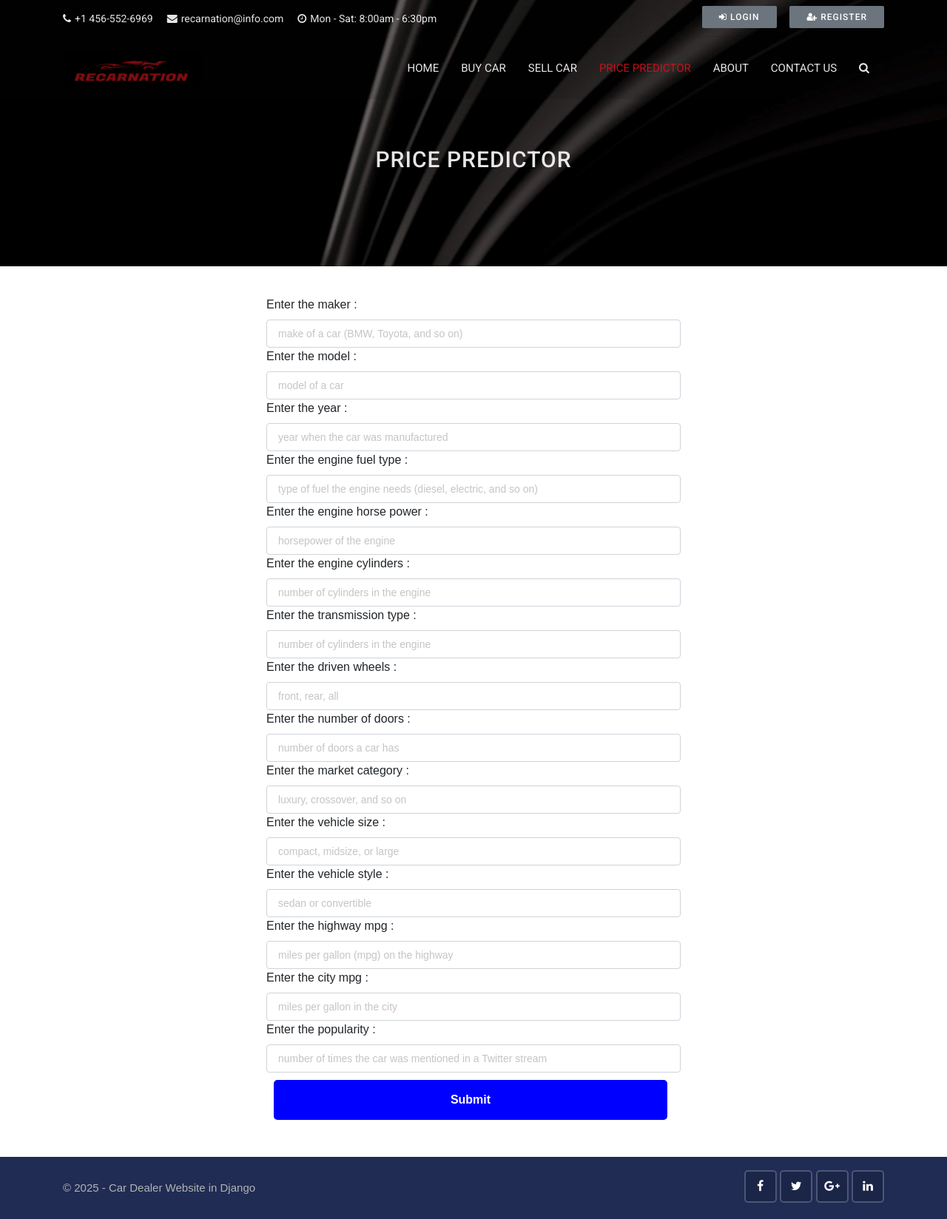
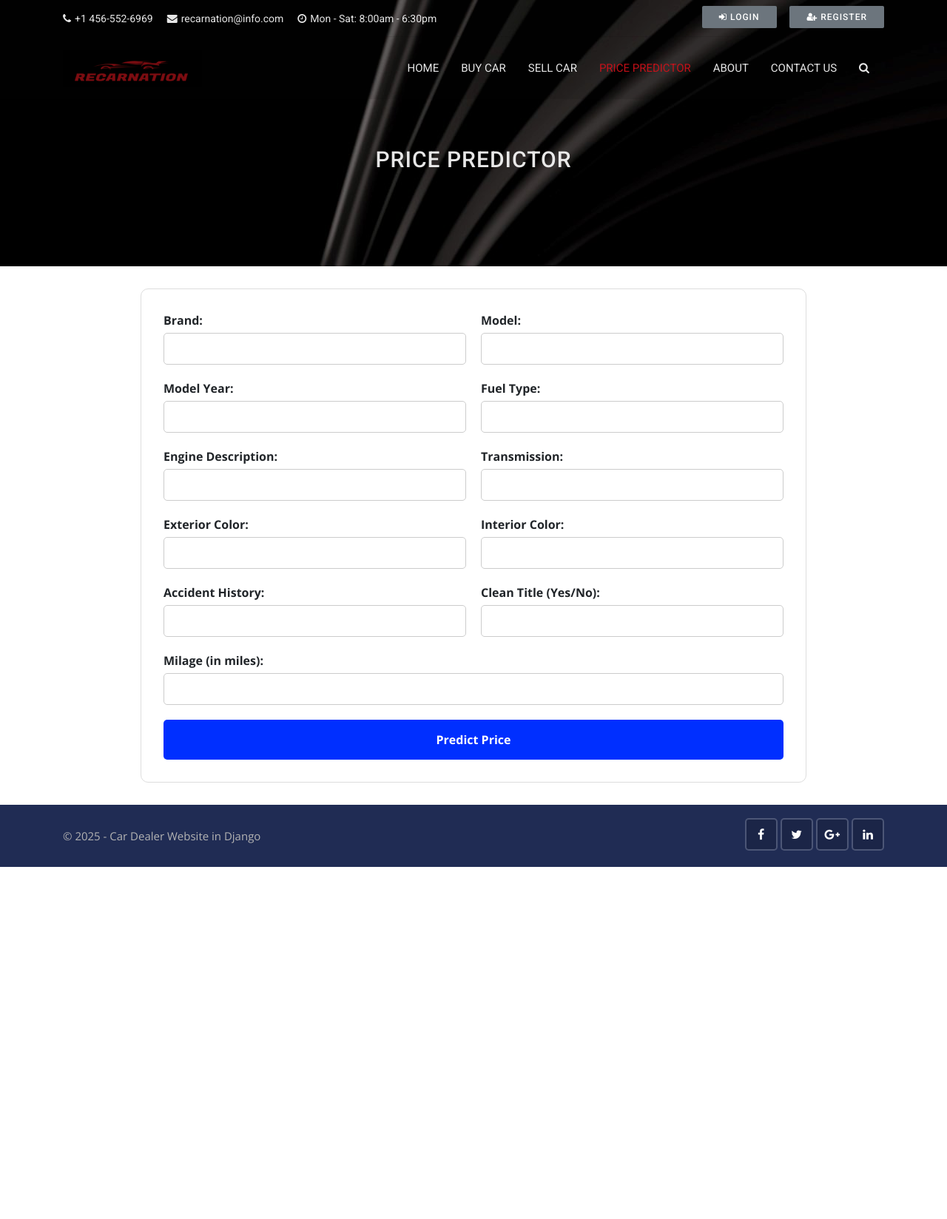
Before and after one commit to rinkutek/Recarnation-NanoClouds, a Django app: page /predict in a window 1280 px wide. Shown: the whole page at 74% size. After the commit the page ends 1172 px from the top, so only its background shows below. Run offline with Django 3.2, Linux system fonts and the light colour scheme; some libraries are stand-ins or nearby versions.

Commit message:
Changes for okta and car prediction

```diff
--- a/pages/car.py
+++ /dev/null
@@ -1,224 +0,0 @@
-import pandas as pd
-import numpy as np
-import seaborn as sns
-sns.set()
-from matplotlib import pyplot as plt
-import os
-from pathlib import Path
-
-# Define the base directory to access files relative to the script's location
-BASE_DIR = Path(__file__).resolve().parent.parent
-
-# Load the dataset
-df = pd.read_csv(os.path.join(BASE_DIR,'pages/data.csv'))
-
-# Standardize column names to lowercase and replace spaces with underscores
-df.columns = df.columns.str.lower().str.replace(' ','_')
-
-# Standardize string columns to lowercase and replace spaces with underscores
-string_columns = list(df.dtypes[df.dtypes == 'object'].index)
-for col in string_columns :
-    df[col] = df[col].str.lower().str.replace(' ','_')
-
-# Rename 'msrp' column to 'price' for better readability
-df.rename(columns = {'msrp':'price'} ,inplace =True)
-
-# Format floats to two decimal places for better display
-pd.options.display.float_format = '{:,.2f}'.format
-
-# Add a new column for the logarithm of price (to handle skewed price data)
-df['log_price'] = np.log1p(df.price)
-
-# Set random seed for reproducibility
-np.random.seed(2)
-
-# Split data into training, validation, and testing sets
-n= len(df)
-n_val  =  int(0.2 * n)
-n_test =  int(0.2 * n)
-n_train = n - (n_val + n_test)
-
-# Shuffle the dataset to ensure randomness
-idx = np.arange(n)
-np.random.shuffle(idx)
-df_shuffled = df.iloc[idx]
-
-# Create training, validation, and testing datasets
-df_train = df_shuffled.iloc[:n_train].copy()
-df_val = df_shuffled.iloc[n_train:n_train+n_val].copy()
-df_test = df_shuffled.iloc[n_train+n_val:].copy()
-
-# Extract target variable (log of price) for each dataset
-y_train = df_train.log_price.values
-y_val = df_val.log_price.values
-y_test = df_test.log_price.values
-
-# Define the numerical features used for prediction
-base = ['engine_hp','engine_cylinders', 'highway_mpg', 'city_mpg', 'popularity'] # we take the numerical only here
-
-
-def prepare_X(df):
-    """
-    Prepares the feature matrix X from the dataframe.
-    - Adds derived features like age, categorical encodings, and one-hot encodings.
-    - Fills missing values with the mean of each column.
-    """
-    df = df.copy()
-    features = base.copy()
-
-    # Standardize string columns
-    string_columns = list(df.dtypes[df.dtypes == 'object'].index)
-    for col in string_columns :
-        df[col] = df[col].str.lower().str.replace(' ','_')
-
-    # Add derived feature: Age of the car
-    df['age']= 2024 - df.year
-    features.append('age')
-
-    # One-hot encoding for number of doors
-    for v in [2,3,4] :
-        feature = 'num_doors_%s' % v
-        df[feature] = (df['number_of_doors'] == v).astype(int)
-        features.append(feature)
-
-    # One-hot encoding for car make
-    for v in ['chevrolet', 'ford', 'volkswagen', 'toyota', 'dodge','nissan','gmc','honda','mazda','cadillac']:
-        feature = 'is_make_%s' % v
-        df[feature] = (df['make'] == v).astype(int)
-        features.append(feature)
-
-    # One-hot encoding for engine fuel type
-    for v in ['regular_unleaded', 'premium_unleaded_(required)',
-              'premium_unleaded_(recommended)', 'flex-fuel_(unleaded/e85)','diesel','electric']:
-        feature = 'is_type_%s' % v
-        df[feature] = (df['engine_fuel_type'] == v).astype(int)
-        features.append(feature)
-
-    # One-hot encoding for transmission type
-    for v in ['automatic', 'manual', 'automated_manual']:
-        feature = 'is_transmission_%s' % v
-        df[feature] = (df['transmission_type'] == v).astype(int)
-        features.append(feature)
-
-    # One-hot encoding for driven wheels
-    for v in ['front_wheel_drive', 'rear_wheel_drive', 'all_wheel_drive', 'four_wheel_drive']:
-        feature = 'is_driven_wheels_%s' % v
-        df[feature] = (df['driven_wheels'] == v).astype(int)
-        features.append(feature)
-
-    # One-hot encoding for market category
-    for v in ['crossover', 'flex_fuel', 'luxury', 'luxury,performance', 'hatchback','performance','crossover,luxury','luxury,high-performance','exotic,high-performance','hatchback,performance']:
-        feature = 'is_mc_%s' % v
-        df[feature] = (df['market_category'] == v).astype(int)
-        features.append(feature)
-
-    # One-hot encoding for vehicle size
-    for v in ['compact', 'midsize', 'large']:
-        feature = 'is_size_%s' % v
-        df[feature] = (df['vehicle_size'] == v).astype(int)
-        features.append(feature)
-
-    # One-hot encoding for vehicle style
-    for v in ['sedan', '4dr_suv', 'coupe', 'convertible', '4dr_hatchback','crew_cab_pickup','extended_cab_pickup','wagon','2dr_hatchback','passenger_minivan']:
-        feature = 'is_style_%s' % v
-        df[feature] = (df['vehicle_style'] == v).astype(int)
-        features.append(feature)
-
-    # One-hot encoding for specific car models
-    for v in ['silverado_1500','tundra','f-150','sierra_1500','beetle_convertible','corvette','tacoma','gti','frontier','beetle','accord']:
-        feature = 'is_model_%s' % v
-        df[feature] = (df['model'] == v).astype(int)
-        features.append(feature)
-
-    # Select numerical features and fill missing values
-    df_num = df[features]
-    df_num = df_num.fillna(df_num.mean())
-
-    # Convert the dataframe to a NumPy array
-    X = df_num.values
-    return X
-
-
-# Function to train a regularized linear regression model
-def train_linear_regression_reg(X, y, r=0.0):
-    """
-    Trains a linear regression model with L2 regularization.
-    - Adds a bias term (ones) to the feature matrix.
-    - Computes weights using the closed-form solution.
-    """
-    ones = np.ones(X.shape[0])
-    X = np.column_stack([ones, X])
-
-    XTX = X.T.dot(X)
-    reg = r * np.eye(XTX.shape[0])
-    XTX = XTX + reg
-
-    XTX_inv = np.linalg.inv(XTX)
-    w = XTX_inv.dot(X.T).dot(y)
-
-    return w[0], w[1:]
-
-
-# Function to calculate Root Mean Squared Error (RMSE)
-def rmse(y,y_pred):
-    error = y_pred - y
-    mse = (error **2).mean()
-    return np.sqrt(mse)
-
-# Function to compute model weights
-def w_calc ():
-    """
-    Prepares training data and trains the model.
-    - Returns the bias term (w_0) and feature weights (w).
-    """
-    X_train = prepare_X(df_train)
-    w_0, w = train_linear_regression_reg(X_train, y_train, r=0.01)
-    return w_0 , w
-
-
-
-
-#### Testing :
-# X_train = prepare_X(df_train)
-# w_0, w = train_linear_regression_reg(X_train, y_train, r=0.01)
-
-# y_pred = w_0 + X_train.dot(w)
-# print('train', rmse(y_train, y_pred))
-
-# X_val = prepare_X(df_val)
-# y_pred = w_0 + X_val.dot(w)
-# print('val', rmse(y_val, y_pred))
-
-
-####  Finaly ... using the model :
-
-# this is a testing data it is in the form:
-#{'city_mpg': 18,
-#  'driven_wheels': 'all_wheel_drive',
-#  'engine_cylinders': 6.0,
-#  'engine_fuel_type': 'regular_unleaded',
-#  'engine_hp': 268.0,
-#  'highway_mpg': 25,
-#  'log_price': 10.345638111452145,
-#  'make': 'toyota',
-#  'market_category': 'crossover,performance',
-#  'model': 'venza',
-#  'number_of_doors': 4.0,
-#  'popularity': 2031,
-#  'price': 31120,
-#  'transmission_type': 'automatic',
-#  'vehicle_size': 'midsize',
-#  'vehicle_style': 'wagon',
-#  'year': 2013}
-
-# ad = df_test.iloc[8].to_dict()
-
-# X_train = prepare_X(df_train)
-# w_0, w = train_linear_regression_reg(X_train, y_train, r=0.01)
-
-# X_test = prepare_X(pd.DataFrame([ad]))
-# y_pred = w_0 + X_test.dot(w)
-# suggestion = np.expm1(y_pred)[0].astype(int)
-
-# print("Price is : " , ad['price'])
-# print("The prediction is : " , suggestion ,'$')
--- a/pages/views.py
+++ b/pages/views.py
@@ -5,7 +5,6 @@ from django.contrib.auth.models import User
 from django.core.mail import send_mail
 from django.contrib import messages
 from .forms import CarForm
-from .car import w_calc,prepare_X
 import pandas as pd
 import numpy as np
 from django.contrib.auth.decorators import login_required
@@ -14,7 +13,7 @@ from contacts.models import Contact
 
 # Precompute weight coefficients for prediction
 # `w_0` is the intercept and `w` contains the weights for the model
-w_0 , w = w_calc()
+# w_0 , w = w_calc()
 
 # Function to display the homepage
 def home(request):
@@ -181,46 +180,45 @@ def contact(request):
 
     return render(request, 'pages/contact.html')
 
-# Function to predict car prices
+
+from django.shortcuts import render
+import pandas as pd
+import numpy as np
+from .car_used import model  # make sure car.py defines and exports the model
+
 def predict(request):
     """
-    Handles car price prediction.
-    - Accepts car attributes from a POST request.
-    - Prepares input data and applies the prediction model to estimate the price.
-    - Renders the prediction result on the same page.
+    Handles car price prediction from user input using the used_cars.csv-trained XGBoost model.
     """
-    if request.method =='POST':
+    if request.method == 'POST':
+        try:
+            # Collect form data
+            car_data = {
+                'brand': request.POST['brand'],
+                'model': request.POST['model'],
+                'fuel_type': request.POST['fuel_type'],
+                'engine': request.POST['engine'],
+                'transmission': request.POST['transmission'],
+                'ext_col': request.POST['ext_col'],
+                'int_col': request.POST['int_col'],
+                'accident': request.POST['accident'],
+                'clean_title': request.POST['clean_title'],
+                'milage': int(request.POST['milage']),
+                'age': 2024 - int(request.POST['model_year'])  # Derived from model_year
+            }
 
-        df ={
-            'make': request.POST['make'],
-            'model': request.POST['model'],
-            'year': int(request.POST['year']),
-            'engine_fuel_type': request.POST['engine_fuel_type'],
-            'engine_hp': int(request.POST['engine_hp']),
-            'engine_cylinders': int(request.POST['engine_cylinders']),
-            'transmission_type': request.POST['transmission_type'],
-            'driven_wheels': request.POST['driven_wheels'],
-            'number_of_doors': int(request.POST['number_of_doors']),
-            'market_category': request.POST['market_category'],
-            'vehicle_size': request.POST['vehicle_size'],
-            'vehicle_style': request.POST['vehicle_style'],
-            'highway_mpg': int(request.POST['highway_mpg']),
-            'city_mpg': int(request.POST['city_mpg']),
-            'popularity':int(request.POST['popularity']) ,
+            # Convert to DataFrame
+            input_df = pd.DataFrame([car_data])
 
-        }
+            # Predict using model
+            log_price_pred = model.predict(input_df)[0]
+            predicted_price = int(np.expm1(log_price_pred)* 0.70)  # Convert from log price
+            context = {
+                'price': predicted_price
+            }
+            return render(request, 'pages/carprice.html', context)
 
-        X_test = prepare_X(pd.DataFrame([df]))
-        y_pred = w_0 + X_test.dot(w)
-        price  = np.expm1(y_pred)[0].astype(int)
-        print(price)
+        except Exception as e:
+            return render(request, 'pages/carprice.html', {'error': str(e)})
 
-        context = {
-            'price':price ,
-        }
-
-        return render(request , 'pages/carprice.html',context)
-
-    else:
-
-        return render(request , 'pages/carprice.html')
+    return render(request, 'pages/carprice.html')
--- a/templates/pages/carprice.html
+++ b/templates/pages/carprice.html
@@ -1,9 +1,8 @@
 {% extends 'base.html' %}
 
-{% block title %} | Services {% endblock %}
+{% block title %} | Price Predictor {% endblock %}
 {% block content %}
 
-<!-- Sub banner start -->
 <div class="sub-banner overview-bgi">
     <div class="container breadcrumb-area">
         <div class="breadcrumb-areas">
@@ -11,184 +10,147 @@
         </div>
     </div>
 </div>
-<!-- Sub Banner end -->
 
-<!-- Services start -->
-<head>
 <style>
-        /* Add some CSS styles here */
-        body {
-            font-family: Arial, sans-serif;
-            background-color: white;
-            margin: 0;
-            padding: 0;
+    .form-container {
+        max-width: 900px;
+        margin: 30px auto;
+        padding: 30px;
+        background-color: #fff;
+        border: 1px solid #ddd;
+        border-radius: 10px;
     }
 
-        h1 {
-            text-align: center;
-            color: blue;
+    .form-grid {
+        display: grid;
+        grid-template-columns: 1fr 1fr;
+        gap: 20px;
     }
 
-        form {
-            max-width: 600px;
-            margin: 20px auto;
-            padding: 20px;
-            background-color: white;
+    .form-grid label {
+        display: block;
+        margin-bottom: 5px;
+        font-weight: bold;
     }
 
-        /* label {
-            display: block;
-            margin: 10px 0;
-            font-weight: bold;
-        } */
+    .form-grid input {
+        width: 100%;
+        padding: 10px;
+        border-radius: 5px;
+        border: 1px solid #ccc;
+    }
 
-        /* input {
-            display: block;
-            width: 95%;
-            padding: 10px;
-            border: 1px solid blue;
-            border-radius: 5px;
-        } */
+    .full-width {
+        grid-column: span 2;
+    }
 
     button {
-            display: block;
-            width: 95%;
+        grid-column: span 2;
         padding: 15px;
-            margin: 10px 10px;
+        background-color: #002fff;
+        color: white;
+        font-weight: bold;
         border: none;
         border-radius: 5px;
-            background-color: blue;
-            color: white;
-            font-weight: bold;
         cursor: pointer;
     }
 
     button:hover {
-            background-color: #007bff;
+        background-color: #0047ff;
     }
 
     .price-container {
-            position: fixed;
-            top: 50%;
-            left: 50%;
-            transform: translate(-50%, -50%);
-            width: 500px;
+        max-width: 500px;
+        margin: 30px auto;
         padding: 20px;
+        background-color: #e0ffe0;
         border: 1px solid green;
         border-radius: 10px;
-            background-color: #e0ffe0;
-            display: none;
+        text-align: center;
     }
 
     .price {
-            font-size: 36px;
+        font-size: 32px;
+        color: green;
         font-weight: bold;
-            color: green;
-            text-align: center;
     }
 
     #close-button {
-            display: block;
-            width: 100%;
-            padding: 10px;
-            margin: 10px 0;
+        padding: 10px 20px;
+        background-color: green;
+        color: white;
         border: none;
         border-radius: 5px;
-            background-color: green;
-            color: white;
-            font-weight: bold;
         cursor: pointer;
     }
 
+</style>
 
-
-    </style>
-</head>
-<body>
-
-
-    <form method="post"  >
+<div class="form-container">
+    <form method="post">
         {% csrf_token %}
-
-        <label for="make">Enter the maker :</label>
-        <input type="text" name="make" class="form-control" placeholder="make of a car (BMW, Toyota, and so on)" required>
-
-        <label for="model">Enter the model :</label>
-        <input type="text" name="model" class="form-control" placeholder="model of a car" required>
-
-        <label for="year">Enter the year :</label>
-        <input type="number" name="year" class="form-control" placeholder="year when the car was manufactured" required>
-
-        <label for="engine_fuel_type">Enter the engine fuel type :</label>
-        <input type="text" name="engine_fuel_type" class="form-control" placeholder="type of fuel the engine needs (diesel, electric, and so on)" required>
-
-        <label for="engine_hp">Enter the engine horse power :</label>
-        <input type="number" name="engine_hp" class="form-control" placeholder="horsepower of the engine" required>
-
-        <label for="engine_cylinders">Enter the engine cylinders :</label>
-        <input type="number" name="engine_cylinders" class="form-control" placeholder="number of cylinders in the engine" required>
-
-        <label for="transmission_type">Enter the transmission type :</label>
-        <input type="text" name="transmission_type" class="form-control" placeholder="number of cylinders in the engine" required>
-
-        <label for="driven_wheels">Enter the driven wheels :</label>
-        <input type="text" name="driven_wheels" class="form-control" placeholder="front, rear, all" required>
-
-        <label for="number_of_doors">Enter the number of doors :</label>
-        <input type="number" name="number_of_doors" class="form-control" placeholder="number of doors a car has" required>
-
-        <label for="market_category">Enter the market category :</label>
-        <input type="text" name="market_category" class="form-control" placeholder="luxury, crossover, and so on" required>
-
-        <label for="vehicle_size">Enter the vehicle size :</label>
-        <input type="text" name="vehicle_size" class="form-control" placeholder="compact, midsize, or large" required>
-
-        <label for="vehicle_style">Enter the vehicle style :</label>
-        <input type="text" name="vehicle_style" class="form-control" placeholder="sedan or convertible" required>
-
-        <label for="highway_mpg">Enter the highway mpg :</label>
-        <input type="number" name="highway_mpg" class="form-control" placeholder="miles per gallon (mpg) on the highway" required>
-
-        <label for="city_mpg">Enter the city mpg :</label>
-        <input type="number" name="city_mpg" class="form-control" placeholder="miles per gallon in the city" required>
-
-        <label for="popularity">Enter the popularity :</label>
-        <input type="number" name="popularity" class="form-control" placeholder="number of times the car was mentioned in a Twitter stream" required>
-
-        <button type="submit">Submit</button>
+        <div class="form-grid">
+            <div>
+                <label>Brand:</label>
+                <input type="text" name="brand" required>
+            </div>
+            <div>
+                <label>Model:</label>
+                <input type="text" name="model" required>
+            </div>
+            <div>
+                <label>Model Year:</label>
+                <input type="number" name="model_year" required>
+            </div>
+            <div>
+                <label>Fuel Type:</label>
+                <input type="text" name="fuel_type" required>
+            </div>
+            <div>
+                <label>Engine Description:</label>
+                <input type="text" name="engine" required>
+            </div>
+            <div>
+                <label>Transmission:</label>
+                <input type="text" name="transmission" required>
+            </div>
+            <div>
+                <label>Exterior Color:</label>
+                <input type="text" name="ext_col" required>
+            </div>
+            <div>
+                <label>Interior Color:</label>
+                <input type="text" name="int_col" required>
+            </div>
+            <div>
+                <label>Accident History:</label>
+                <input type="text" name="accident" required>
+            </div>
+            <div>
+                <label>Clean Title (Yes/No):</label>
+                <input type="text" name="clean_title" required>
+            </div>
+            <div class="full-width">
+                <label>Milage (in miles):</label>
+                <input type="number" name="milage" required>
+            </div>
+            <button type="submit">Predict Price</button>
+        </div>
     </form>
-
+</div>
 
 {% if price %}
-
 <div class="price-container" id="price-popup">
-    <h1>
-        The predicted price of your car is:
-    </h1>
-    <p class="price">
-        {{price}} $
-    </p>
+    <h2>The predicted price of your car is:</h2>
+    <p class="price">{{ price }} $</p>
     <button id="close-button">OK</button>
 </div>
 <script>
-    var pricePopup = document.getElementById("price-popup");
-    var closeButton = document.getElementById("close-button");
-
-    pricePopup.style.display = "block";
-
-    function hidePricePopup() {
-        pricePopup.style.display = "none";
-    }
-
-    closeButton.addEventListener("click", hidePricePopup);
+    const popup = document.getElementById("price-popup");
+    const closeBtn = document.getElementById("close-button");
+    popup.style.display = "block";
+    closeBtn.onclick = () => popup.style.display = "none";
 </script>
 {% endif %}
 
-
-
-</body>
-<!-- Services end -->
-
-
-
 {% endblock %}
```
Also changed, not shown: pages/car_used.py (added, +72 -0 lines), requirements.txt (+36 -19 lines), templates/accounts/login.html (+2 -11 lines), pages/used_cars.csv (added). Lines whose indentation alone changed are shown as unchanged.
